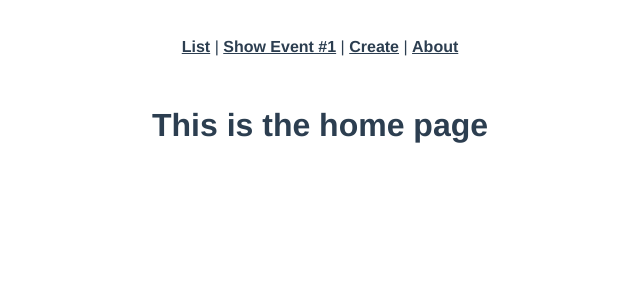
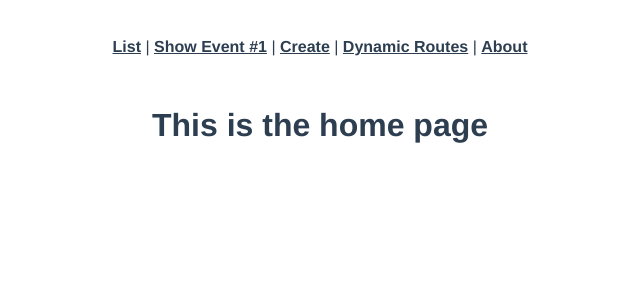
Before and after one commit to tanzbenjamas/vue_exam, a Vue app in the folder real-world-vue2/: page / in a window 1280 px wide. Shown: the top 300 px of the page, without its empty margins (320-960 px from the left). Built offline with nearby package versions, Linux system fonts and the light colour scheme.

Commit message:
Dynamic route

```diff
--- a/real-world-vue2/src/App.vue
+++ b/real-world-vue2/src/App.vue
@@ -4,6 +4,7 @@
       <router-link :to="{name :'event-list'}">List</router-link> |
       <router-link :to="{name :'event-show'}">Show Event #1</router-link> |
       <router-link :to="{name :'event-create'}">Create</router-link> |
+      <router-link :to="{name :'user',params: { username : 'TANZ BENJAMAS page'}}">Dynamic Routes</router-link> |
       <router-link to="/about">About</router-link>
 
       <!-- or <router-link :to="{name :'Home'}">Home</router-link> |
--- a/real-world-vue2/src/router/index.js
+++ b/real-world-vue2/src/router/index.js
@@ -4,6 +4,8 @@
 import EventList from "../components/EventList.vue";
 import EventCreate from "../components/EventCreate.vue"
 import EventShow from "../components/EventShow.vue"
+import User from "../views/User.vue";
+
 
 Vue.use(VueRouter);
 
@@ -37,6 +39,12 @@
     name: "event-show",
     component: EventShow
   },
+  // Dynamic Routes
+  {
+    path: "/user/:username",
+    name: "user",
+    component: User
+  }
 
 ];
 
--- /dev/null
+++ b/real-world-vue2/src/views/User.vue
@@ -0,0 +1,15 @@
+<template>
+<div class="user">
+      <h1>This is {{ $route.params.username}}</h1>
+</div>
+</template>
+
+<script>
+export default {
+
+}
+</script>
+
+<style>
+
+</style>
```
